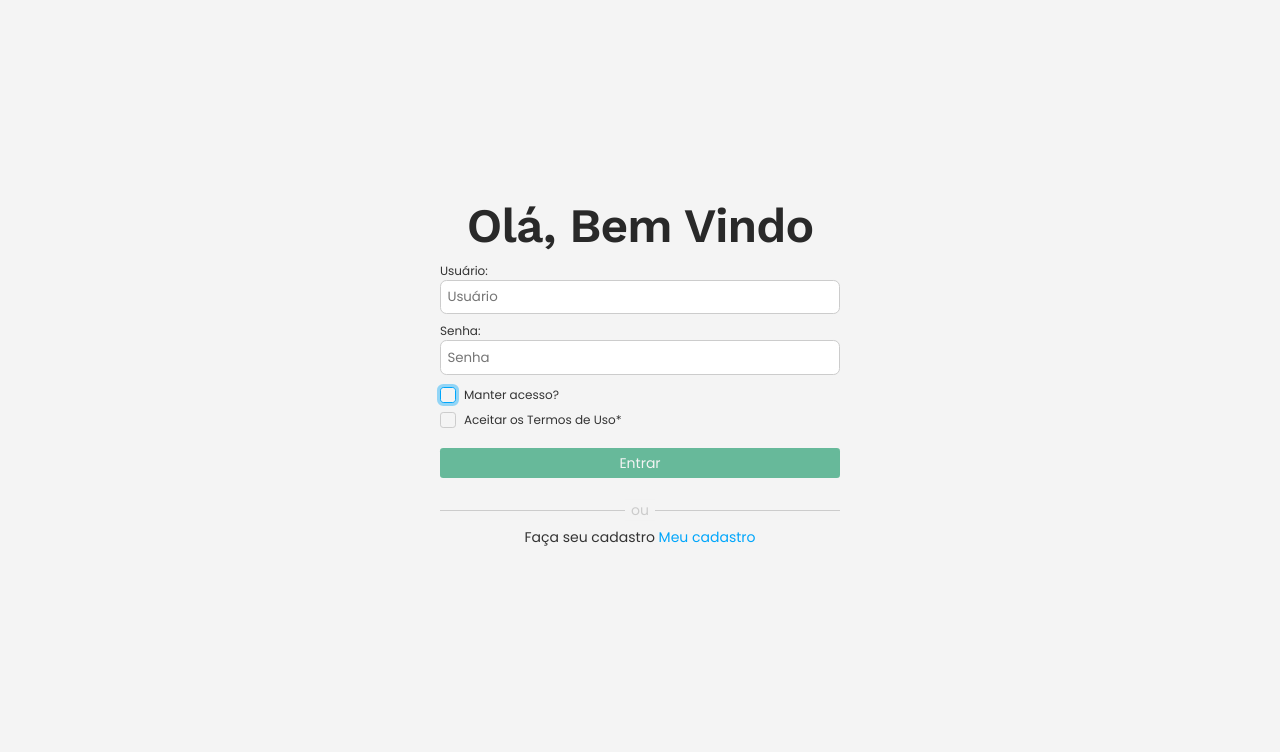
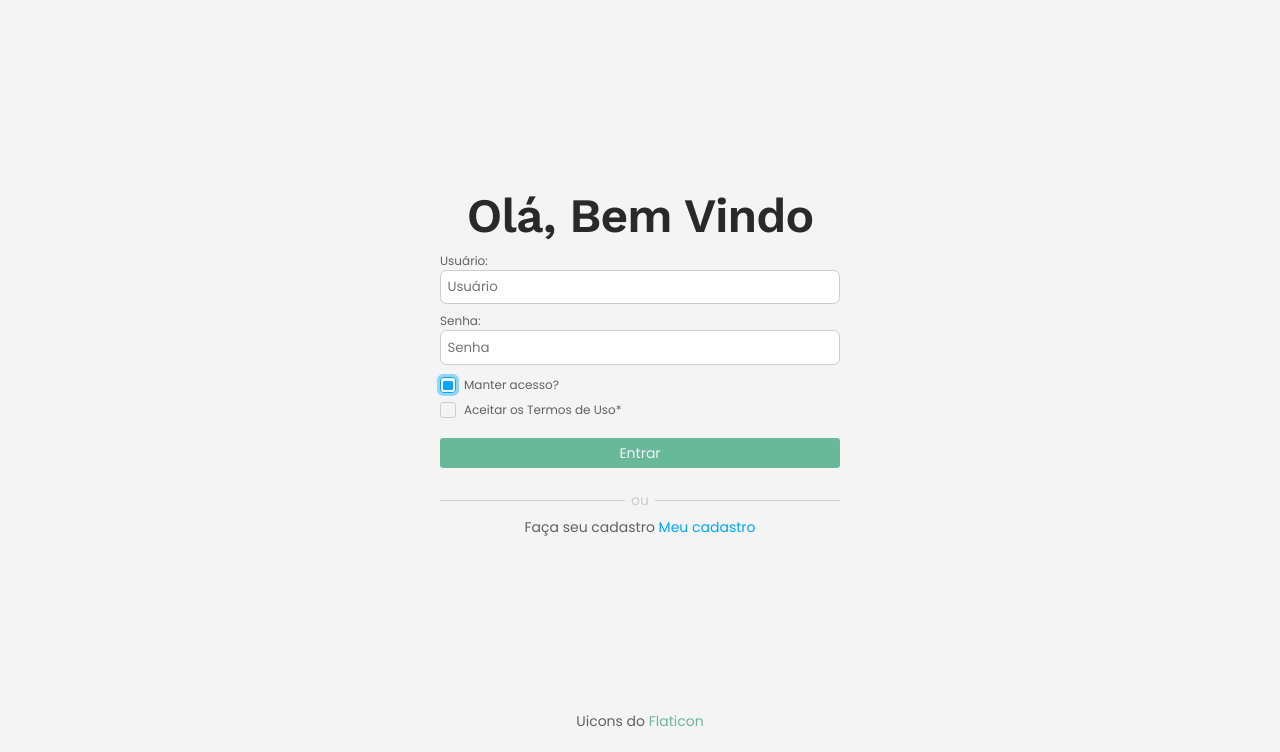
Before and after one commit to ominixjs/Formulario-etapas, a plain HTML site: page index.html in a window 1280 px wide. Both pictures are taken after a click on the checkbox "Manter acesso?". Shown: the part 48-800 px from the top of the page. Drawn offline with nearby package versions, Linux system fonts and the light colour scheme.

Commit message:
feito alterações, adicionado material e projeto finalizado

```diff
--- a/dist/sass/colors.scss
+++ b/dist/sass/colors.scss
@@ -7,4 +7,4 @@ $color-cancel-trans: rgba(238, 95, 85, 0.4);
 $bg: #f4f4f4;
 $border-color: #cccccc;
 $color-title: #292929;
-$color-prf: #333333;
+$color-prf: #616161;
--- a/dist/sass/inputs.scss
+++ b/dist/sass/inputs.scss
@@ -5,6 +5,23 @@
   border: 1px solid colors.$border-color;
   outline: 3px solid transparent;
   transition: border-color 300ms, outline-color 300ms;
+  display: grid;
+  place-content: center;
+
+  &::after {
+    content: "";
+    width: 0.6rem;
+    height: 0.6rem;
+    border-radius: 0.1rem;
+    display: block;
+  }
+
+  &:checked {
+    border-color: colors.$color-progress;
+    &::after {
+      background-color: colors.$color-progress;
+    }
+  }
 
   &:focus {
     border-color: colors.$color-progress;
@@ -26,10 +43,6 @@
   border-radius: 0.2rem;
 
   @extend .border;
-
-  &:checked {
-    border-color: colors.$color-progress;
-  }
 }
 
 .input-radio {
@@ -40,8 +53,9 @@
 
   @extend .border;
 
-  &:checked {
-    border-color: colors.$color-progress;
+  &::after {
+    content: "";
+    border-radius: 50%;
   }
 }
 
--- a/dist/sass/login.scss
+++ b/dist/sass/login.scss
@@ -31,7 +31,7 @@ body {
 main.container {
   display: flex;
   align-items: center;
-  height: calc(100vh - 41px);
+  height: calc(100vh - 61px);
 }
 
 .form {
--- a/dist/sass/main.scss
+++ b/dist/sass/main.scss
@@ -19,6 +19,7 @@ button {
 
 body {
   font-size: 1em;
+  position: relative;
 }
 
 h1,
@@ -100,4 +101,19 @@ p.txt-help {
   font-weight: 300;
 }
 
-// sass --watch dist/sass/global.scss src/css/global.css
+footer {
+  position: absolute;
+  bottom: 0;
+  left: 0;
+  display: flex;
+  justify-content: center;
+  width: 100%;
+  height: auto;
+  & p {
+    font-size: 14px;
+    font-weight: 400;
+    & a {
+      color: colors.$color-success;
+    }
+  }
+}
--- a/dist/sass/register.scss
+++ b/dist/sass/register.scss
@@ -98,7 +98,7 @@
   & div.container {
     text-align: center;
     h2 {
-      font-size: 2.5em;
+      font-size: 2em;
       line-height: 1;
       margin-bottom: 1rem;
       & span {
--- a/index.html
+++ b/index.html
@@ -10,7 +10,7 @@
   <body>
     <header>
       <nav class="navbar">
-        <a href="#" class="myNameTag">Ominixjs</a>
+        <a href="index.html" class="myNameTag">Ominixjs</a>
 
         <ul class="navbar-list-social">
           <li>
@@ -70,6 +70,12 @@
         <p class="link-register">
           Faça seu cadastro <a href="pages/register.html">Meu cadastro</a>
         </p>
+
+        <footer>
+          <p>
+            Uicons do <a href="https://www.flaticon.com/uicons"> Flaticon</a>
+          </p>
+        </footer>
       </form>
     </main>
   </body>
--- a/src/css/global.css
+++ b/src/css/global.css
@@ -16,6 +16,7 @@ button {
 
 body {
   font-size: 1em;
+  position: relative;
 }
 
 h1,
@@ -34,7 +35,7 @@ button,
 input,
 label {
   font-weight: 400;
-  color: #333333;
+  color: #616161;
   text-decoration: none;
 }
 
@@ -95,11 +96,43 @@ p.txt-help {
   font-weight: 300;
 }
 
+footer {
+  position: absolute;
+  bottom: 0;
+  left: 0;
+  display: flex;
+  justify-content: center;
+  width: 100%;
+  height: auto;
+}
+footer p {
+  font-size: 14px;
+  font-weight: 400;
+}
+footer p a {
+  color: #67b99a;
+}
+
 .border, .input-radio, .input-checkbox, .input-data {
   cursor: pointer;
   border: 1px solid #cccccc;
   outline: 3px solid transparent;
   transition: border-color 300ms, outline-color 300ms;
+  display: grid;
+  place-content: center;
+}
+.border::after, .input-radio::after, .input-checkbox::after, .input-data::after {
+  content: "";
+  width: 0.6rem;
+  height: 0.6rem;
+  border-radius: 0.1rem;
+  display: block;
+}
+.border:checked, .input-radio:checked, .input-checkbox:checked, .input-data:checked {
+  border-color: #00a6fb;
+}
+.border:checked::after, .input-radio:checked::after, .input-checkbox:checked::after, .input-data:checked::after {
+  background-color: #00a6fb;
 }
 .border:focus, .input-radio:focus, .input-checkbox:focus, .input-data:focus {
   border-color: #00a6fb;
@@ -118,9 +151,6 @@ p.txt-help {
   height: 1rem;
   border-radius: 0.2rem;
 }
-.input-checkbox:checked {
-  border-color: #00a6fb;
-}
 
 .input-radio {
   appearance: none;
@@ -128,8 +158,9 @@ p.txt-help {
   height: 1rem;
   border-radius: 50%;
 }
-.input-radio:checked {
-  border-color: #00a6fb;
+.input-radio::after {
+  content: "";
+  border-radius: 50%;
 }
 
 .check-area {
@@ -228,7 +259,7 @@ body {
 main.container {
   display: flex;
   align-items: center;
-  height: calc(100vh - 41px);
+  height: calc(100vh - 61px);
 }
 
 .form {
@@ -284,7 +315,7 @@ main.container {
   align-items: center;
   font-size: 18px;
   font-weight: 400;
-  color: #333333;
+  color: #616161;
 }
 .form-register .list-steps-progress div.circle-step:not(:last-child)::after {
   content: "";
@@ -342,7 +373,7 @@ main.container {
   text-align: center;
 }
 .form-register div.container h2 {
-  font-size: 2.5em;
+  font-size: 2em;
   line-height: 1;
   margin-bottom: 1rem;
 }
```
Also changed, not shown: pages/register.html (+7 -2 lines), 5 other files.
